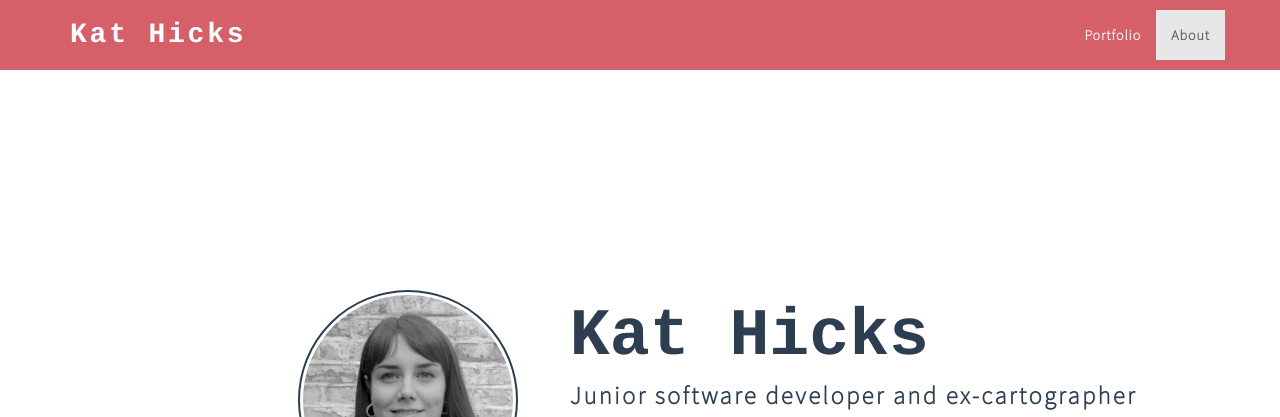
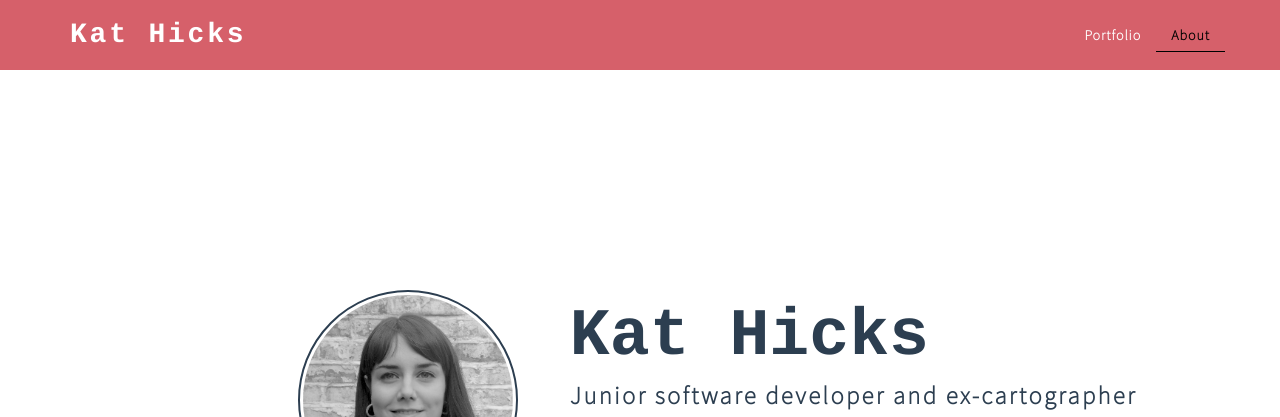
Before and after one commit to kathicks/personal_website, a plain HTML site: page index.html in a window 1280 px wide. Shown: the top 417 px of the page. Drawn offline with nearby package versions, Linux system fonts and the light colour scheme.

Commit message:
Styled navigation links

```diff
--- a/css/main.css
+++ b/css/main.css
@@ -170,6 +170,14 @@ header {
   color: white;
 }
 
+.navbar-default .navbar-nav>.active>a,
+.navbar-default .navbar-nav>.active>a:focus,
+.navbar-default .navbar-nav>.active>a:hover {
+    color: #000000;
+    border-bottom: solid 1px #000000;
+    background-color: #D6606A;
+}
+
 .navbar-custom .navbar-nav {
   letter-spacing: 1px;
 }
@@ -181,6 +189,12 @@ header {
   border-color: white;
 }
 
+.navbar-nav>li>a {
+  padding-top: 15px;
+  padding-bottom: 6px;
+}
+
+
 @media (min-width: 768px) {
   .navbar-custom {
     padding: 10px 0;
@@ -188,6 +202,7 @@ header {
     -moz-transition: padding 0.3s;
     transition: padding 0.3s;
   }
+
   .navbar-custom .navbar-brand {
     font-size: 2em;
     font-family: Courier;
@@ -196,12 +211,15 @@ header {
     -moz-transition: all 0.3s;
     transition: all 0.3s;
   }
+
   .navbar-custom.affix {
     padding: 10px 0;
   }
+
   .navbar-custom.affix .navbar-brand {
     font-size: 1.5em;
   }
+
 }
 
 /* ---------------- SECTIONS ---------------- */
```
